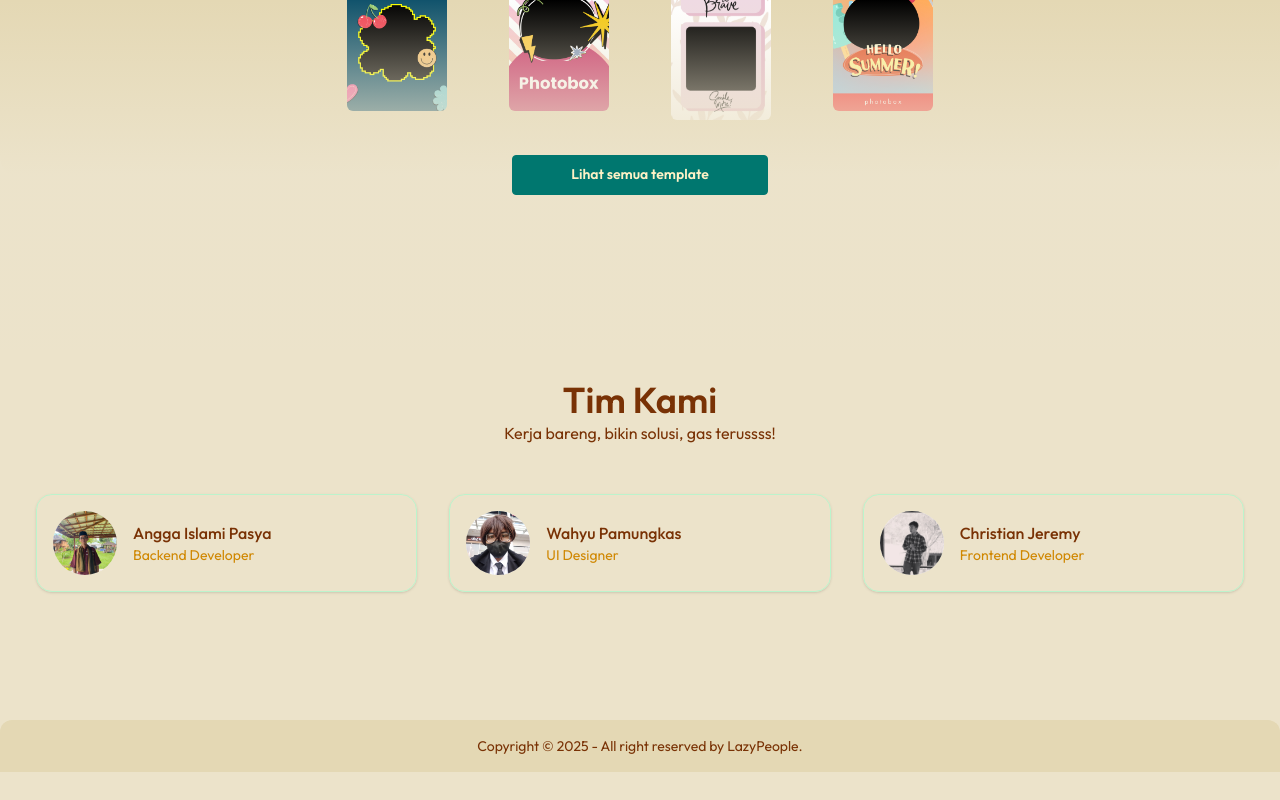
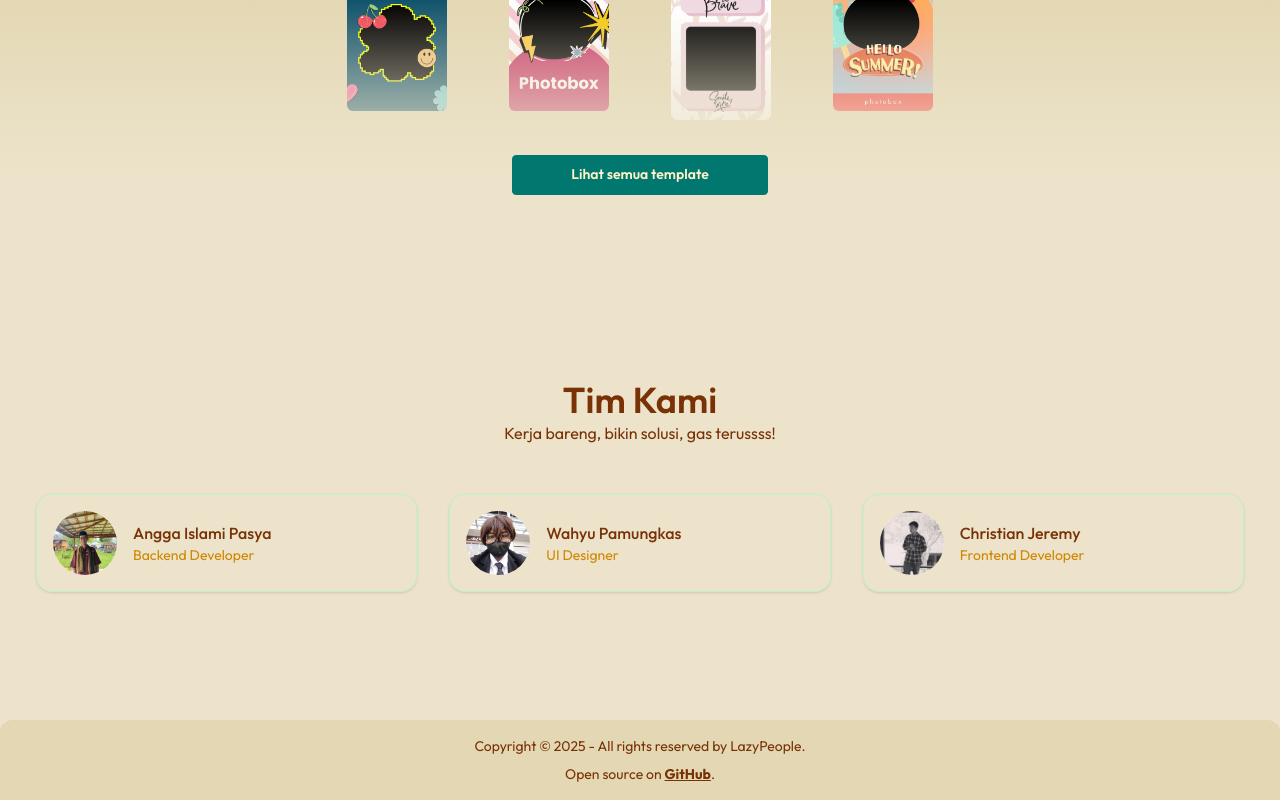
Before and after one commit to AnggaaIs/picapop, a Next.js app: page / in a window 1280 px wide. Shown: the part 1260-2060 px from the top of the page. Before the commit the page ends 2032 px from the top, so only its background shows below. Built offline with nearby package versions, Linux system fonts and the light colour scheme.

Commit message:
fix: update footer to include GitHub link

```diff
--- a/src/components/Footer.tsx
+++ b/src/components/Footer.tsx
@@ -2,8 +2,23 @@ export default function Footer() {
   return (
     <footer className="footer sm:footer-horizontal rounded-t-xl footer-center bg-base-200 text-base-content p-4">
       <aside>
-        <p>Copyright © {new Date().getFullYear()} - All right reserved by LazyPeople.</p>
+        <p>
+          Copyright © {new Date().getFullYear()} - All rights reserved by
+          LazyPeople.
+        </p>
+        <p>
+          Open source on{" "}
+          <a
+            href="https://github.com/AnggaaIs/photobox"
+            target="_blank"
+            rel="noopener noreferrer"
+            className="underline font-bold"
+          >
+            GitHub
+          </a>
+          .
+        </p>
       </aside>
     </footer>
-  )
+  );
 }
```
